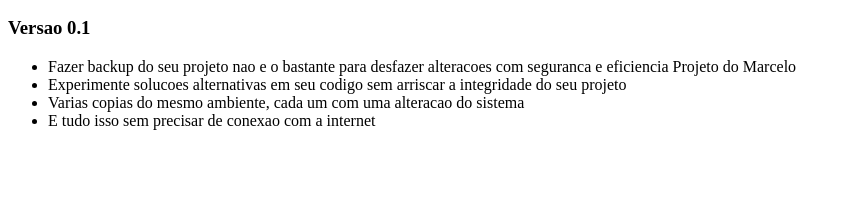
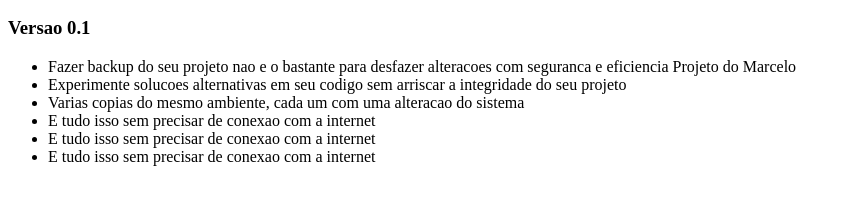
Before and after one commit to MarceloMsan/curso-git, a plain HTML site: page index.html in a window 1280 px wide. Shown: the part 96-296 px from the top of the page, without its empty margins (0-851 px from the left). Drawn offline with Linux system fonts and the light colour scheme.

Commit message:
Inclusao linhas

```diff
--- a/index.html
+++ b/index.html
@@ -16,6 +16,8 @@
 			<li>Varias copias do mesmo ambiente, cada um com uma alteracao
 			do sistema</li>
 			<li>E tudo isso sem precisar de conexao com a internet</li>
+			<li>E tudo isso sem precisar de conexao com a internet</li>
+			<li>E tudo isso sem precisar de conexao com a internet</li>
 		</ul>
 	</body>
 
```
